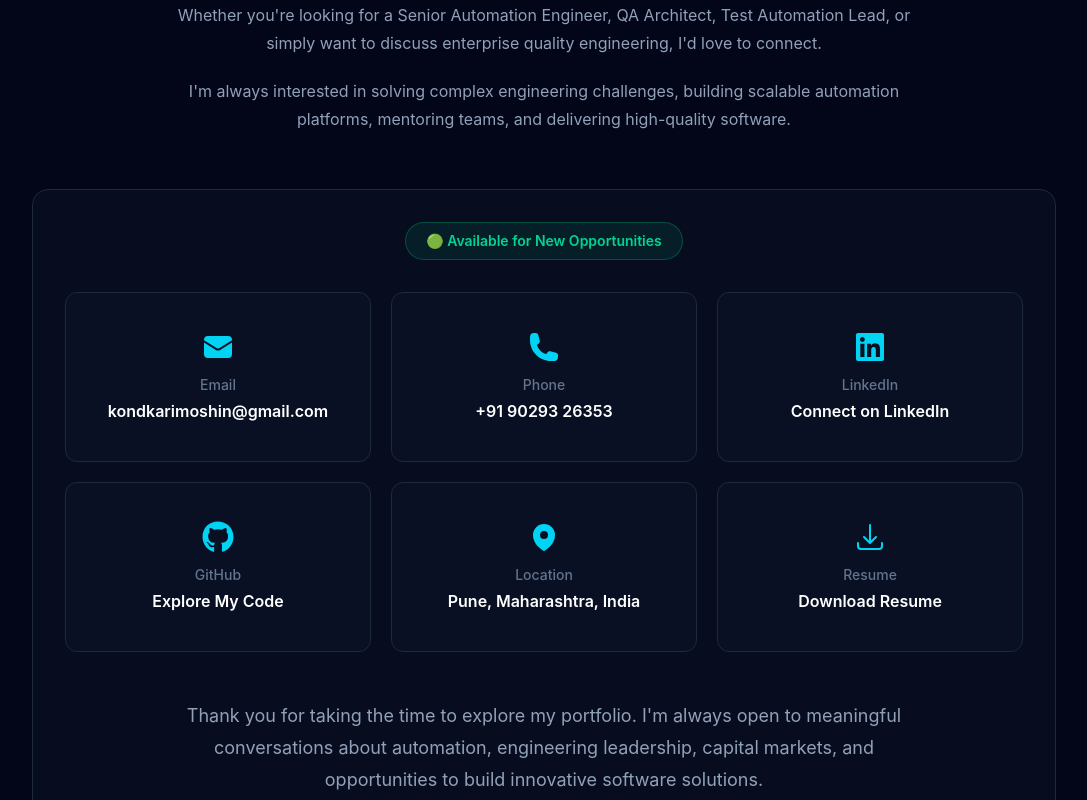
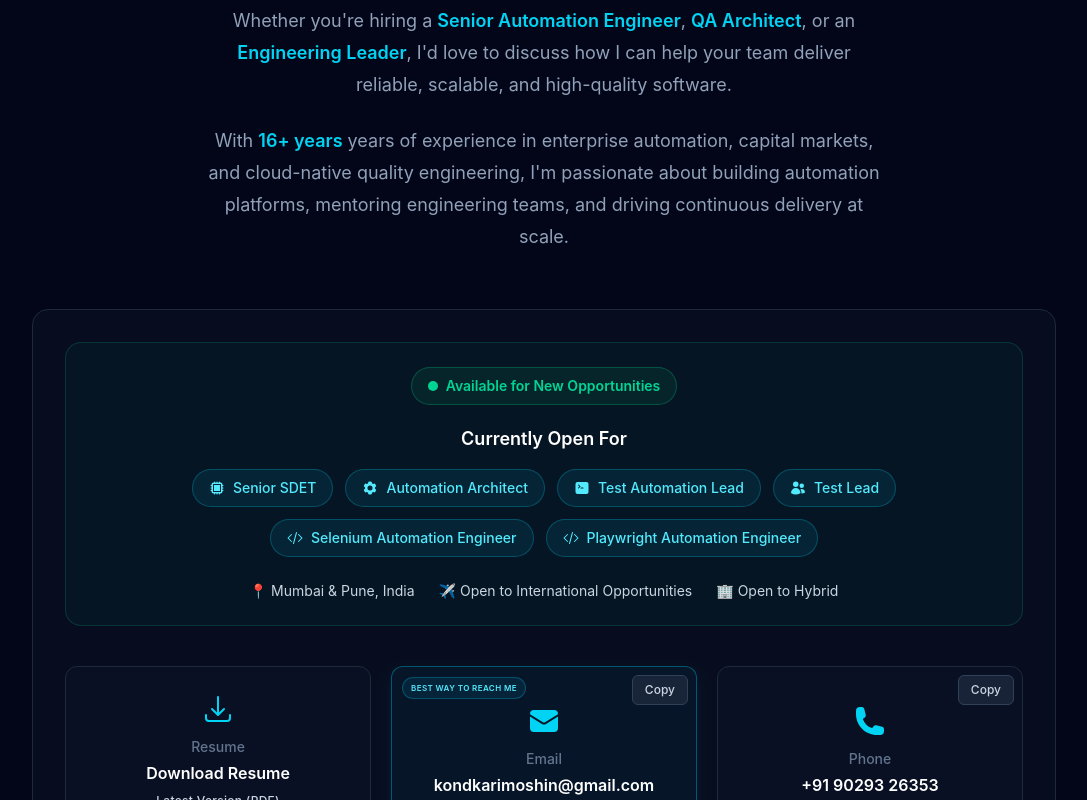
Before and after one commit to kondkarimoshin/portfolio-website, a React (Vite) app in the folder Portfolio/frontend/: page / in a window 1280 px wide. Shown: the part 6740-7540 px from the top of the page, without its empty margins (96-1183 px from the left). Built offline with nearby package versions, Linux system fonts and the light colour scheme.

Commit message:
feat(contact): complete Sprint 16 contact experience enhancement

```diff
--- /dev/null
+++ b/Portfolio/frontend/src/components/ui/Reveal.tsx
@@ -0,0 +1,29 @@
+import { motion } from "framer-motion";
+import type { ReactNode } from "react";
+
+interface RevealProps {
+    children: ReactNode;
+    delay?: number;
+}
+
+const Reveal = ({
+    children,
+    delay = 0,
+}: RevealProps) => {
+    return (
+        <motion.div
+            initial={{ opacity: 0, y: 24 }}
+            whileInView={{ opacity: 1, y: 0 }}
+            viewport={{ once: true, amount: 0.2 }}
+            transition={{
+                duration: 0.6,
+                delay,
+                ease: "easeOut",
+            }}
+        >
+            {children}
+        </motion.div>
+    );
+};
+
+export default Reveal;
--- a/Portfolio/frontend/src/features/contact/Contact.tsx
+++ b/Portfolio/frontend/src/features/contact/Contact.tsx
@@ -21,22 +21,43 @@ const Contact = () => {
                             id="contact-heading"
                             level={2}
                         >
-                            Let's Build Something Great Together
+                            Let's Build Reliable Enterprise Software Together
                         </Heading>
 
-                        <Text className="mx-auto mt-5 max-w-3xl">
+                        <Text className="mx-auto mt-6 max-w-2xl text-lg leading-8">
 
-                            Whether you're looking for a Senior Automation Engineer,
-                            QA Architect, Test Automation Lead, or simply want to
-                            discuss enterprise quality engineering, I'd love to connect.
+                            Whether you're hiring a{" "}
+
+                            <span className="font-semibold text-cyan-400">
+                                Senior Automation Engineer
+                            </span>
+
+                            ,{" "}
+
+                            <span className="font-semibold text-cyan-400">
+                                QA Architect
+                            </span>
+
+                            , or an{" "}
+
+                            <span className="font-semibold text-cyan-400">
+                                Engineering Leader
+                            </span>
+
+                            , I'd love to discuss how I can help your team deliver
+                            reliable, scalable, and high-quality software.
 
                         </Text>
 
-                        <Text className="mx-auto mt-5 max-w-3xl">
+                        <Text className="mx-auto mt-6 max-w-2xl text-lg leading-8">
 
-                            I'm always interested in solving complex engineering
-                            challenges, building scalable automation platforms,
-                            mentoring teams, and delivering high-quality software.
+                            With <span className="font-semibold text-cyan-400">
+                                16+ years
+                            </span> years of experience in enterprise automation,
+                            capital markets, and cloud-native quality engineering,
+                            I'm passionate about building automation platforms,
+                            mentoring engineering teams, and driving continuous
+                            delivery at scale.
 
                         </Text>
 
--- a/Portfolio/frontend/src/features/contact/components/ContactCard.tsx
+++ b/Portfolio/frontend/src/features/contact/components/ContactCard.tsx
@@ -1,6 +1,11 @@
 import Text from "../../../components/ui/Text";
+import Reveal from "../../../components/ui/Reveal";
 import ContactItem from "./ContactItem";
 import { contactData } from "../constants/contactData";
+import {
+    availableRoles,
+    workPreferences,
+} from "../constants/availability";
 
 const ContactCard = () => {
     return (
@@ -8,16 +13,68 @@ const ContactCard = () => {
 
             {/* Availability */}
 
-            <div className="mb-8 flex justify-center">
+            {/* Availability */}
 
-                <span className="rounded-full border border-emerald-500/30 bg-emerald-500/10 px-5 py-2 text-sm font-semibold text-emerald-400">
-                    🟢 Available for New Opportunities
+            <Reveal>
+                <div className="mb-10 rounded-2xl border border-emerald-500/20 bg-emerald-500/5 p-6">
+
+                    <div className="flex flex-col items-center">
+
+                        <span className="inline-flex items-center rounded-full border border-emerald-500/30 bg-emerald-500/10 px-4 py-2 text-sm font-semibold text-emerald-400">
+                            <span className="mr-2 h-2.5 w-2.5 rounded-full bg-emerald-400" />
+                            Available for New Opportunities
                         </span>
+
+                        <p className="mt-5 text-lg font-semibold text-white">
+                            Currently Open For
+                        </p>
+
+                        <div className="mt-4 flex flex-wrap justify-center gap-3">
+
+                            {availableRoles.map((role) => {
+
+                                const Icon = role.icon;
+
+                                return (
+
+                                    <span
+                                        key={role.title}
+                                        className="inline-flex items-center gap-2 rounded-full border border-cyan-500/30 bg-cyan-500/10 px-4 py-2 text-sm font-medium text-cyan-300"
+                                    >
+                                        <Icon
+                                            aria-hidden="true"
+                                            className="h-4 w-4"
+                                        />
+
+                                        {role.title}
+                                    </span>
+
+                                );
+
+                            })}
 
                         </div>
 
+                        <div className="mt-6 flex flex-wrap justify-center gap-6 text-sm text-slate-300">
+
+                            {workPreferences.map((item) => (
+
+                                <span key={item}>
+                                    {item}
+                                </span>
+
+                            ))}
+
+                        </div>
+
+                    </div>
+
+                </div>
+            </Reveal>
+
             {/* Contact Grid */}
 
+            <Reveal delay={0.15}>
                 <div className="grid gap-5 lg:grid-cols-3">
 
                     {contactData.map((item) => (
@@ -30,17 +87,24 @@ const ContactCard = () => {
                     ))}
 
                 </div>
+            </Reveal>
 
             {/* Closing Message */}
 
+            <Reveal delay={0.30}>
                 <Text className="mx-auto mt-12 max-w-3xl text-center text-lg leading-8 text-slate-300">
+                    Looking for a <span className="font-semibold text-cyan-400">Senior Automation Engineer</span>,{" "}
+                    <span className="font-semibold text-cyan-400">Automation Architect</span>, or{" "}
+                    <span className="font-semibold text-cyan-400">Engineering Leader</span> to drive enterprise quality and automation?
 
-                Thank you for taking the time to explore my portfolio.
-                I'm always open to meaningful conversations about automation,
-                engineering leadership, capital markets, and opportunities
-                to build innovative software solutions.
+                    <br />
+                    <br />
 
+                    I'd welcome the opportunity to discuss how my experience in enterprise automation,
+                    capital markets, and engineering leadership can help your team deliver reliable,
+                    scalable software solutions.
                 </Text>
+            </Reveal>
 
         </div>
     );
--- a/Portfolio/frontend/src/features/contact/components/ContactItem.tsx
+++ b/Portfolio/frontend/src/features/contact/components/ContactItem.tsx
@@ -1,3 +1,4 @@
+import { useState } from "react";
 import type { ContactItem as ContactItemType } from "../types/ContactItem";
 
 interface ContactItemComponentProps {
@@ -8,9 +9,107 @@ const ContactItem = ({ item }: ContactItemComponentProps) => {
 
     const Icon = item.icon;
 
+    const isPrimaryContact = item.title === "Email";
+
+    const [copied, setCopied] = useState(false);
+
+    const handleCopy = async (
+        event: React.MouseEvent<HTMLButtonElement>,
+    ) => {
+
+        event.preventDefault();
+        event.stopPropagation();
+
+        if (!item.copyable || !item.copyValue) {
+            return;
+        }
+
+        await navigator.clipboard.writeText(item.copyValue);
+
+        setCopied(true);
+
+        setTimeout(() => {
+
+            setCopied(false);
+
+        }, 2000);
+
+    };
+
     const cardContent = (
         <>
-            <Icon aria-hidden="true" className="mb-3 h-8 w-8 text-cyan-400" />
+
+            {isPrimaryContact && (
+
+                <span
+                    className="
+                absolute
+                left-2.5
+                top-2.5
+                rounded-full
+                border
+                border-cyan-500/30
+                bg-cyan-500/10
+                px-2
+                py-1
+                text-[8px]
+                font-semibold
+                uppercase
+                tracking-wider
+                text-cyan-300
+                transition-all
+                duration-300
+                group-hover:bg-cyan-500/20
+            "
+                >
+                    Best Way to Reach Me
+                </span>
+
+            )}
+
+            {item.copyable && (
+
+                <button
+                    type="button"
+                    aria-label={`Copy ${item.title}`}
+                    onClick={handleCopy}
+                    className="
+        absolute
+        right-2
+        top-2
+        rounded-md
+        border
+        border-slate-700
+        bg-slate-800/80
+        px-3
+        py-1.5
+        text-xs
+        font-medium
+        text-slate-300
+        transition-all
+        duration-300
+        hover:border-cyan-400/40
+        hover:bg-cyan-500/10
+        hover:text-cyan-300
+    "
+                >
+                    {copied ? "✓ Copied" : "Copy"}
+                </button>
+
+            )}
+
+            <Icon
+                aria-hidden="true"
+                className="
+        mb-3
+        h-8
+        w-8
+        text-cyan-400
+        transition-transform
+        duration-300
+        group-hover:scale-110
+    "
+            />
 
             <div className="flex flex-col">
 
@@ -22,16 +121,49 @@ const ContactItem = ({ item }: ContactItemComponentProps) => {
                     {item.value}
                 </p>
 
+                {item.subtitle && (
+
+                    <p className="mt-2 text-xs font-medium tracking-wide text-slate-300">
+                        {item.subtitle}
+                    </p>
+
+                )}
+
             </div>
+
         </>
     );
 
-    const cardClassName =
-        "flex min-h-[170px] flex-col items-center justify-center rounded-xl border border-slate-800 bg-slate-900/30 p-6 text-center transition-all duration-300 hover:-translate-y-1 hover:border-cyan-400/40 hover:bg-slate-900/50 hover:shadow-lg hover:shadow-cyan-400/10";
+    const cardClassName = `
+    group relative
+    flex
+    min-h-[170px]
+    flex-col
+    items-center
+    justify-center
+    rounded-xl
+    p-6
+    text-center
+    transition-all
+    duration-300
+    hover:scale-105
+    active:scale-95
 
+    ${isPrimaryContact
+            ? "border border-cyan-500/40 bg-cyan-500/5 shadow-lg shadow-cyan-500/10"
+            : "border border-slate-800 bg-slate-900/30"
+        }
+
+    hover:-translate-y-1.5
+    hover:scale-[1.015]
+    hover:border-cyan-400/50
+    hover:bg-slate-900/60
+    hover:shadow-2xl
+    hover:shadow-cyan-500/10
+`;
     if (!item.href) {
         return (
-            <div className={cardClassName}  aria-label={item.title}>
+            <div className={cardClassName} aria-label={item.title}>
                 {cardContent}
             </div>
         );
--- /dev/null
+++ b/Portfolio/frontend/src/features/contact/constants/availability.ts
@@ -0,0 +1,40 @@
+import {
+    HiCpuChip,
+    HiCog6Tooth,
+    HiCommandLine,
+    HiUsers,
+    HiCodeBracket,
+} from "react-icons/hi2";
+
+export const availableRoles = [
+    {
+        title: "Senior SDET",
+        icon: HiCpuChip,
+    },
+    {
+        title: "Automation Architect",
+        icon: HiCog6Tooth,
+    },
+    {
+        title: "Test Automation Lead",
+        icon: HiCommandLine,
+    },
+    {
+        title: "Test Lead",
+        icon: HiUsers,
+    },
+    {
+        title: "Selenium Automation Engineer",
+        icon: HiCodeBracket,
+    },
+    {
+        title: "Playwright Automation Engineer",
+        icon: HiCodeBracket,
+    }
+];
+
+export const workPreferences = [
+    "📍 Mumbai & Pune, India",
+    "✈️ Open to International Opportunities",
+    "🏢 Open to Hybrid",
+];
--- a/Portfolio/frontend/src/features/contact/constants/contactData.ts
+++ b/Portfolio/frontend/src/features/contact/constants/contactData.ts
@@ -10,16 +10,29 @@ import type { ContactItem } from "../types/ContactItem";
 
 export const contactData: ContactItem[] = [
     {
+        title: "Resume",
+        value: "Download Resume",
+        subtitle: "Latest Version (PDF)",
+        href: "/Moshin_Kondkari_Resume.pdf",
+        icon: HiArrowDownTray,
+        download: true,
+    },
+    {
         title: "Email",
         value: "kondkarimoshin@gmail.com",
         href: "mailto:kondkarimoshin@gmail.com",
         icon: HiEnvelope,
+
+        copyable: true,
+        copyValue: "kondkarimoshin@gmail.com",
     },
     {
         title: "Phone",
         value: "+91 90293 26353",
         href: "tel:+919029326353",
         icon: HiPhone,
+        copyable: true,
+        copyValue: "+919029326353",
     },
     {
         title: "LinkedIn",
@@ -27,6 +40,8 @@ export const contactData: ContactItem[] = [
         href: "https://www.linkedin.com/in/moshin-kondkari-79282258/",
         icon: FaLinkedin,
         external: true,
+        copyable: true,
+        copyValue: "https://www.linkedin.com/in/moshin-kondkari-79282258/",
     },
     {
         title: "GitHub",
@@ -40,11 +55,4 @@ export const contactData: ContactItem[] = [
         value: "Pune, Maharashtra, India",
         icon: HiMapPin,
     },
-    {
-        title: "Resume",
-        value: "Download Resume",
-        href: "/Moshin_Kondkari_Resume.pdf",
-        icon: HiArrowDownTray,
-        download: true,
-    },
 ];
--- a/Portfolio/frontend/src/features/contact/types/ContactItem.ts
+++ b/Portfolio/frontend/src/features/contact/types/ContactItem.ts
@@ -3,8 +3,14 @@ import type { IconType } from "react-icons";
 export interface ContactItem {
     title: string;
     value: string;
+    subtitle?: string;
+
     href?: string;
     icon: IconType;
+
     download?: boolean;
     external?: boolean;
+
+    copyable?: boolean;
+    copyValue?: string;
 }
```
Also changed, not shown: Portfolio/frontend/src/features/contact/components/AvailabilityBadge.tsx (deleted), 1 other file (tests, documents, lock files or other folders). Lines whose indentation alone changed are shown as unchanged.
